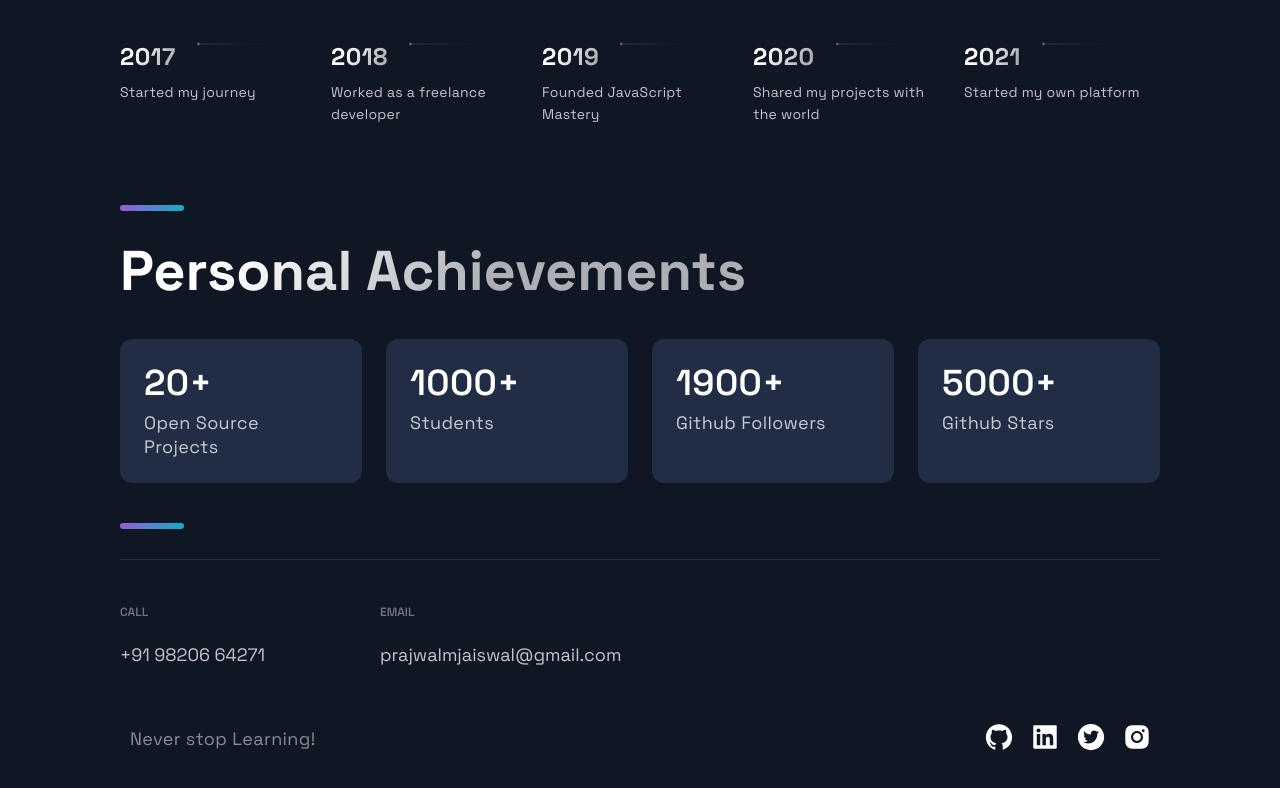
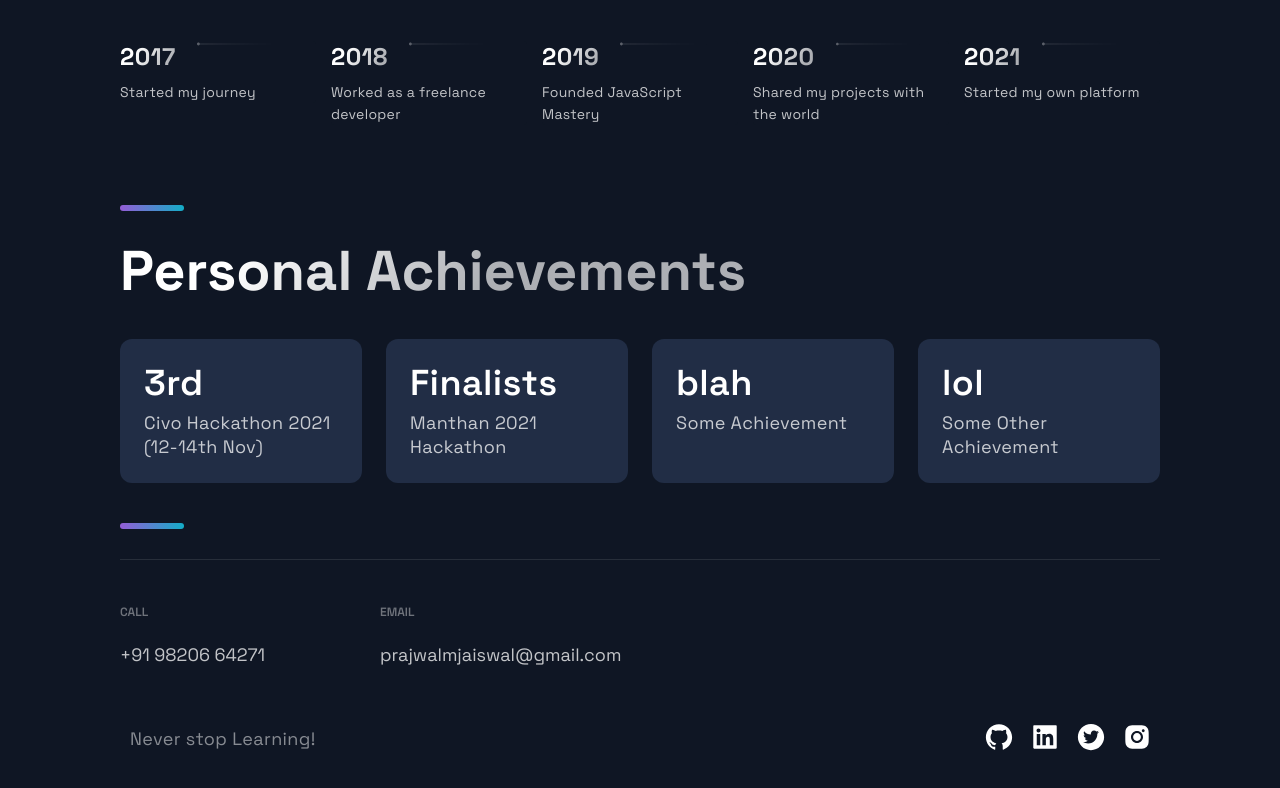
Before and after one commit to prajwalj27/myPersonalPortfolio, a Next.js app: page / in a window 1280 px wide. Shown: the part 2928-3716 px from the top of the page. Built offline with nearby package versions, Linux system fonts and the light colour scheme.

Commit message:
Add Civo Accomplishment

```diff
--- a/src/components/Acomplishments/Acomplishments.js
+++ b/src/components/Acomplishments/Acomplishments.js
@@ -4,10 +4,10 @@ import { Section, SectionDivider, SectionTitle } from '../../styles/GlobalCompon
 import { Box, Boxes, BoxNum, BoxText } from './AcomplishmentsStyles';
 
 const data = [
-  { number: 20, text: 'Open Source Projects'},
-  { number: 1000, text: 'Students', },
-  { number: 1900, text: 'Github Followers', },
-  { number: 5000, text: 'Github Stars', }
+  { title: '3rd', text: 'Civo Hackathon 2021 (12-14th Nov)'},
+  { title: 'Finalists', text: 'Manthan 2021 Hackathon', },
+  { title: 'blah', text: 'Some Achievement', },
+  { title: 'lol', text: 'Some Other Achievement', }
 ];
 
 const Acomplishments = () => (
@@ -16,7 +16,7 @@ const Acomplishments = () => (
     <Boxes>
       {data.map((card, index) => (
         <Box key={index}>
-          <BoxNum>{`${card.number}+`}</BoxNum>
+          <BoxNum>{`${card.title}`}</BoxNum>
           <BoxText>{card.text}</BoxText>
         </Box>
       ))}
```
Also changed, not shown: 1 other file (tests, documents, lock files or other folders).
